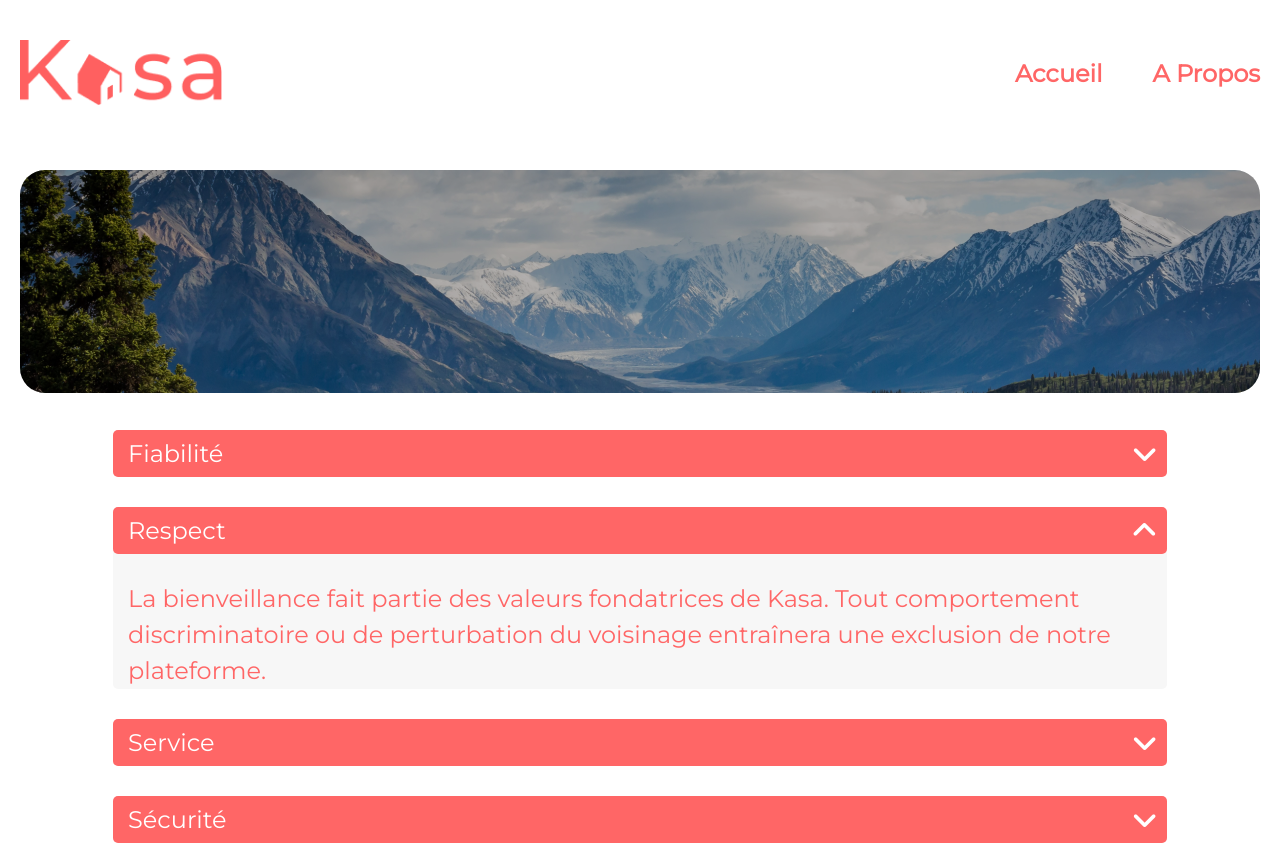
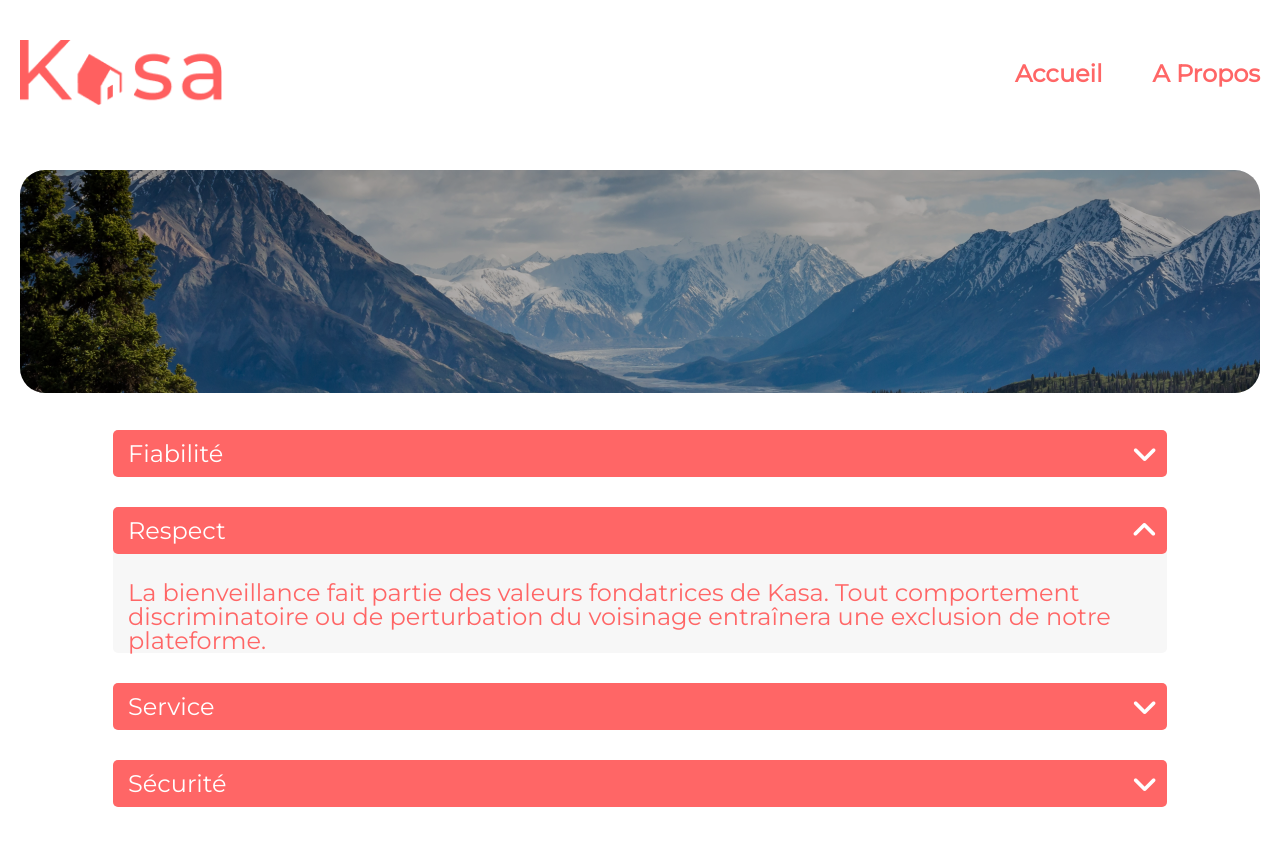
Before and after one commit to marie-lourdes/site-kasa, a React (Create React App) app in the folder Front-end/: page /about in a window 1280 px wide. Shown: the top 845 px of the page. Built offline with nearby package versions, Linux system fonts and the light colour scheme; no server answers.

Commit message:
collaspse panel height

```diff
--- a/Front-end/src/components/Collapse/StyledCollapse.js
+++ b/Front-end/src/components/Collapse/StyledCollapse.js
@@ -56,7 +56,7 @@ const StyledPanel = styled(RcCollapse.Panel)`
 
     .rc-collapse-content-box {
         padding: 27px 10px 0 15px;
-        line-height: 1.5em;
+
 
         @media screen and ${devices_mediaQueries.mobile} {
             font-size: 0.75em;
@@ -65,11 +65,12 @@ const StyledPanel = styled(RcCollapse.Panel)`
         }
     }
     .content-box {
+
         @media screen and ${devices_mediaQueries.mobile} {
             min-height: 130px;
         }
         ${({ $panelLocation }) => $panelLocation && `
-            min-height: 185px;
+            min-height: 215px;
         @media screen and ${devices_mediaQueries.mobile} {
             min-height: 100px;
         }
```
